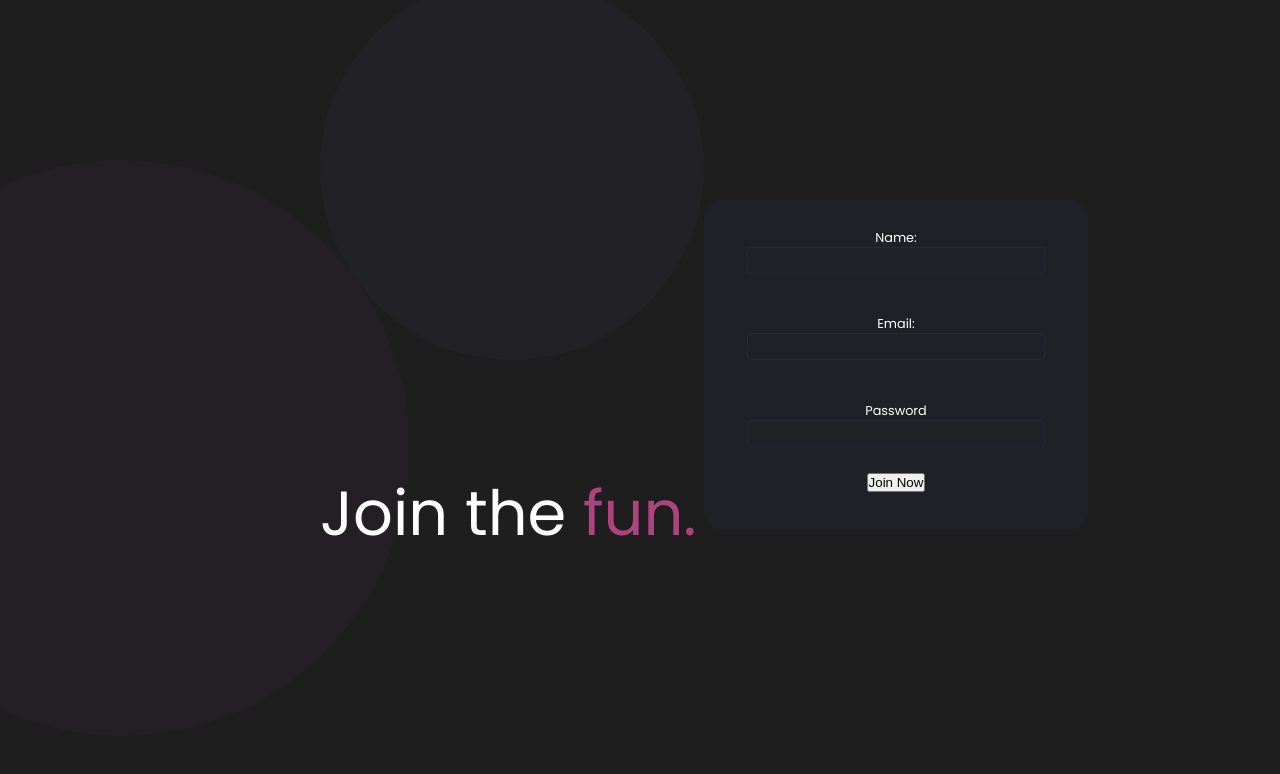
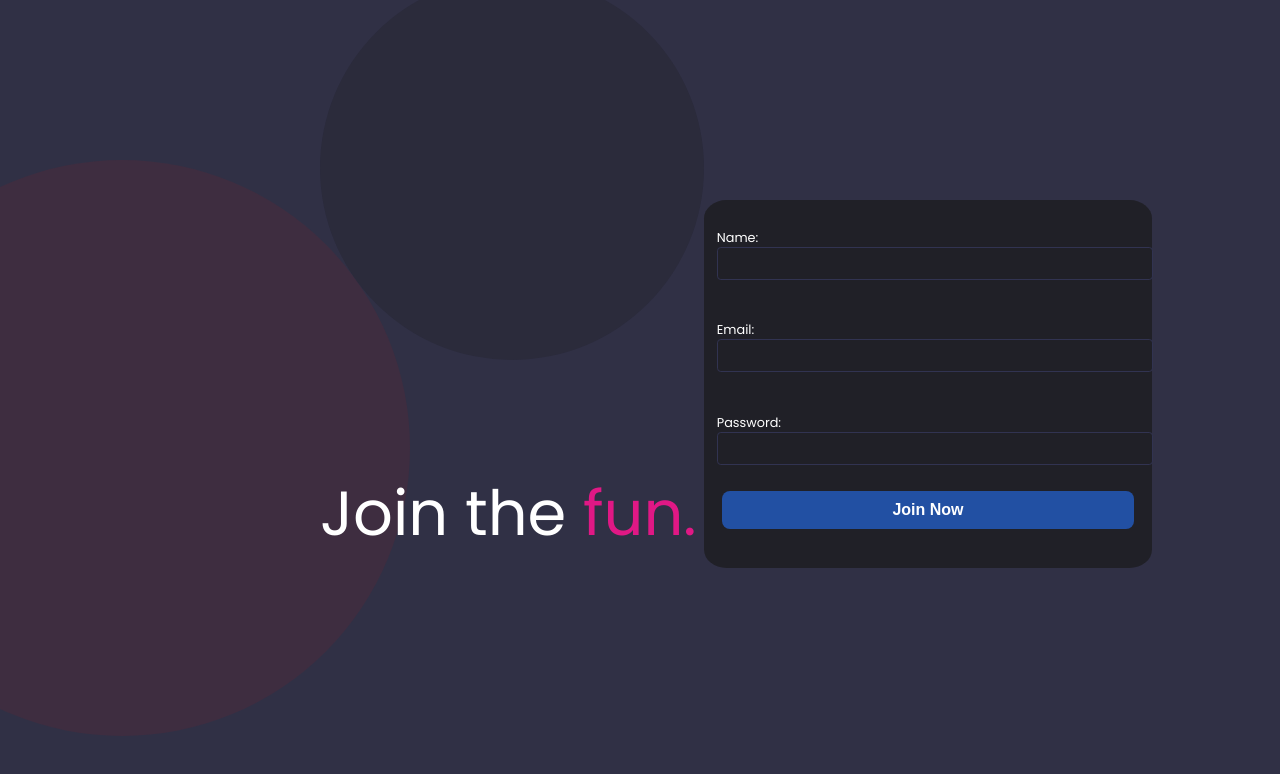
Before and after one commit to EqualWaveStudio/soundwave, a React (Create React App) app: page / in a window 1280 px wide. Shown: the top 774 px of the page. Built offline with nearby package versions, Linux system fonts and the light colour scheme.

Commit message:
actualización de estilos

```diff
--- a/src/App.css
+++ b/src/App.css
@@ -1,14 +1,15 @@
 
   :root {
     --purple-bg: #1E1E1E;
-  --dark-pink: #AE447E;
+    --dark-pink: #3E2D40;
     --dark-blue: #303045;
     --blue-btn: #2250A3;
     --dark-purple: #202027;
-  --dark-grey: #313351;
-  --purple: #262737;
+    -dark-grey: #313351;
+    --purple: #313351;
     --pink: #3E2040;
     --grey: #2F303A;
+    --pink-dark: #E01885;
 
 }
 
--- a/src/Components/Form.jsx
+++ b/src/Components/Form.jsx
@@ -19,11 +19,11 @@ const Form = () => {
                 <label>Email:</label>
                 <input type="text" {...register('email')} className='transparent-input' />
             </div>
-            <div className='form-control'>
-                <label>Password</label>
+            <div className='form-password'>
+                <label>Password:</label>
                 <input type="text" {...register('password')} className='transparent-input' />
             </div>
-            <button type='submit'>Join Now</button>
+            <button type='submit' className='button'>Join Now</button>
         </form>
         </div>
     </>
--- a/src/Join/MainJoin.css
+++ b/src/Join/MainJoin.css
@@ -1,5 +1,5 @@
 body{
-    background-color: var(--purple-bg);
+    background-color: var(--dark-blue);
     margin: 0;
     height: 100vh;
     font-size: 1.5rem;
@@ -16,7 +16,7 @@ h1{
 
 }
 .content{
-  width: 100%;
+    width: 100%;
     height: 100%;
     position: absolute;
     display: flex;
@@ -34,57 +34,82 @@ h1{
   }
 
 .pink-text {
-    color: var(--dark-pink);
+    color: var(--pink-dark);
 
 }
 
 .container div{
     display: flex;
-    justify-content: center;
-    align-items: center;
+    justify-content: left;
+    align-items: left;
     flex-direction: column;
     border-radius: 10px;
     padding: 1vw;
     margin-bottom: 1vw;
     margin-top: 1rem;
 
-}
+
+  }
 
 .container {
-    width: 30%;
+    width: 35%;
     padding-bottom: 3%;
     background-color: var(--dark-purple);
     position: absolute;
     top: 25%;
     left: 55%;
     border-radius: 5%;
-    text-align: center;
+    text-align: left;
     font-size: 1vw;
+
 
 
 }
 
+.button {
+    background-color: var(--blue-btn);
+    color: white;
+    padding: 1.3vh;
+    margin-top: .5rem;
+    border-radius: 0.5rem;
+    border: none;
+    font-weight: bold;
+    cursor: pointer;
+    font-size: 2vh;
+    width: 92%;
+    display: block;
+    position: relative;
+    margin: auto;
+
+
+}
+
+.button:hover {
+  background-color: var(--pink-dark);
+  color: var(--dark-purple);
+}
+
 .pink-circle{
-    width: 45%;
-    padding-bottom: 45%;
-    background-color: var(--pink);
+    background-color: var(--dark-pink);
     border-radius: 50%;
     position: absolute;
     top: 20%;
     left: -13%;
-    opacity: 0.2;
+    opacity: 1;
+    width: 45%;
+    padding-bottom: 45%;
 
 }
 
 .purple-circle{
-    width: 30%;
-    padding-bottom: 30%;
-    background-color: var(--dark-blue);
+    background-color: var(--dark-purple);
     border-radius: 50%;
     position:absolute;
     bottom: 55%;
     left: 25%;
-    opacity: 0.2;
+    opacity: 0.3;
+    width: 30%;
+    padding-bottom: 30%;
 
 }
 
@@ -92,6 +117,15 @@ h1{
     background-color: transparent;
     border: 1px solid var(--purple);
     border-radius: 0.3vw;
-    padding: 5px;
+    padding: 1vh 6vh;
     width: 80%;
+    outline: none;
+    margin: auto;
+
   }
+
+
+  input[type="text"] {
+    color: white;
+    text-align: left;
+  }
```
Lines whose indentation alone changed are shown as unchanged.
